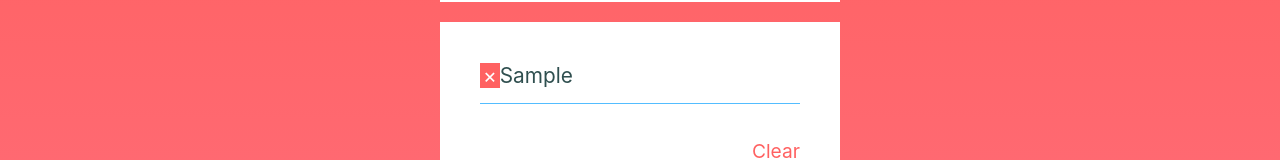
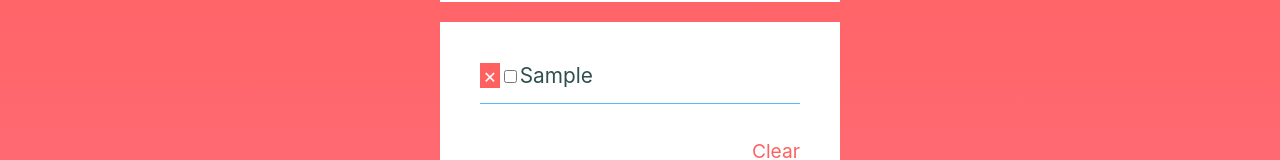
Before and after one commit to r-shirasu/todolist_React_practice, a React (Create React App) app: page / in a window 1280 px wide. Both pictures are taken after typing "Sample" into the empty fields and a click on the button "ADD". Shown: the part 142-302 px from the top of the page. Built offline with nearby package versions, Linux system fonts and the light colour scheme.

Commit message:
チェックボタンの実装

```diff
--- a/src/App.js
+++ b/src/App.js
@@ -5,6 +5,7 @@ import "./App.scss";
 export const App = () => {
   const [task, newTask] = useState("");
   const [todos, setTodos] = useState([]);
+  const [checkedTodos, setCheckedTodos] = useState("");
 
   const addTask = (e) => {
     newTask(e.target.value);
@@ -14,6 +15,10 @@ export const App = () => {
     setTodos(todos.concat(task));
     e.preventDefault();
     newTask("");
+  };
+
+  const handleCheck = (e) => {
+    setCheckedTodos(e.target.checked);
   };
 
   return (
@@ -33,6 +38,12 @@ export const App = () => {
           {todos.map((value, index) => (
             <li key={`${value}${index}`}>
               <span>×</span>
+              <input
+                type="checkbox"
+                value={checkedTodos}
+                name="check"
+                onChange={handleCheck}
+              />
               {value}
             </li>
           ))}
--- a/src/App.scss
+++ b/src/App.scss
@@ -82,7 +82,6 @@ li {
   padding-top: 15px;
   font-size: 1.3em;
   color: #2f4f4f;
-}
 
   span {
     background-color: #ff6161;
@@ -90,3 +89,9 @@ span {
     color: #fff;
     cursor: pointer;
   }
+
+  input {
+    width: 13px;
+    height: 13px;
+  }
+}
```
Lines whose indentation alone changed are shown as unchanged.
